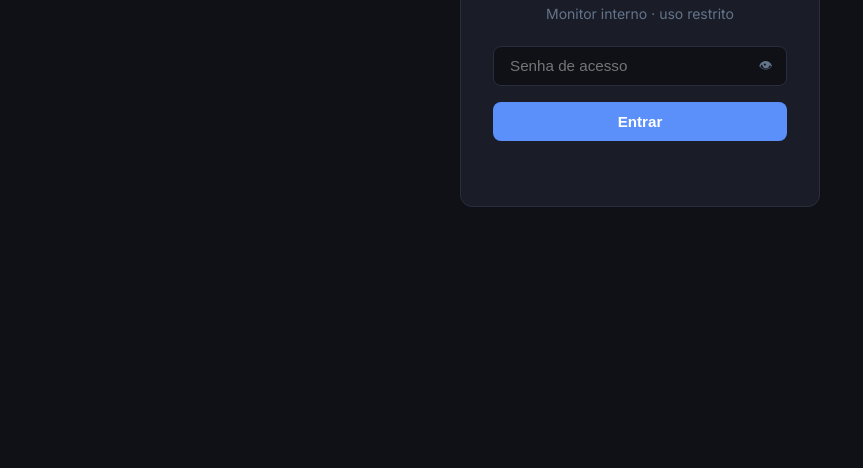
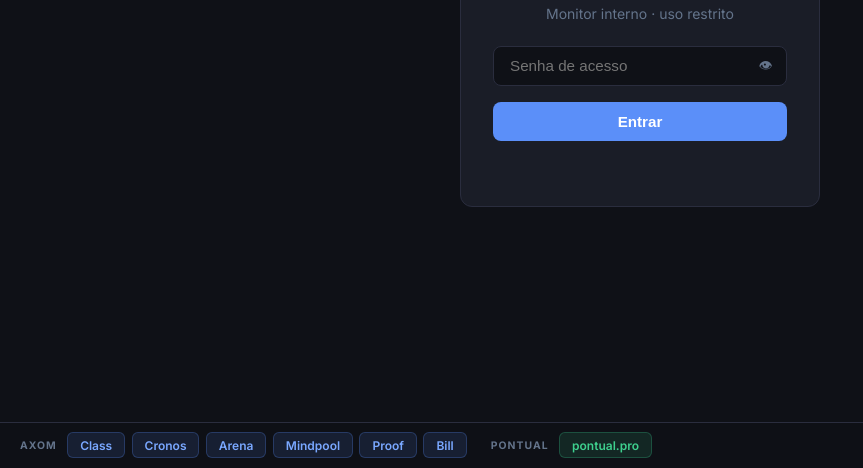
Before and after one commit to profalexv/arena, a website: page panel/index.html in a window 1280 px wide. Shown: the part 332-800 px from the top of the page, without its empty margins (0-863 px from the left). Drawn offline with nearby package versions, Linux system fonts and the light colour scheme.

Commit message:
feat: barra de apps (AXOM + Pontual) sempre visível

```diff
--- a/panel/index.html
+++ b/panel/index.html
@@ -10,6 +10,23 @@
   <link rel="stylesheet" href="style.css">
 </head>
 <body>
+
+<!-- ── Apps Bar (sempre visível) ─────────────────────────────── -->
+<div id="apps-bar">
+  <div class="apps-group">
+    <span class="apps-label">AXOM</span>
+    <a href="https://class.axom.app"   target="_blank" rel="noopener" class="app-btn edu">Class</a>
+    <a href="https://cronos.axom.app"  target="_blank" rel="noopener" class="app-btn edu">Cronos</a>
+    <a href="https://arena.axom.app"   target="_blank" rel="noopener" class="app-btn edu">Arena</a>
+    <a href="https://mindpool.axom.app" target="_blank" rel="noopener" class="app-btn edu">Mindpool</a>
+    <a href="https://proof.axom.app"   target="_blank" rel="noopener" class="app-btn edu">Proof</a>
+    <a href="https://bill.axom.app"    target="_blank" rel="noopener" class="app-btn edu">Bill</a>
+  </div>
+  <div class="apps-group">
+    <span class="apps-label">PONTUAL</span>
+    <a href="https://pontual.pro"      target="_blank" rel="noopener" class="app-btn hrm">pontual.pro</a>
+  </div>
+</div>
 
 <!-- ── Login ─────────────────────────────────────────────────── -->
 <div id="login-screen">
--- a/panel/style.css
+++ b/panel/style.css
@@ -20,6 +20,49 @@ body {
   min-height: 100vh;
   padding: 1.5rem;
 }
+
+/* ── Apps Bar ── */
+#apps-bar {
+  position: fixed; bottom: 0; left: 0; right: 0; z-index: 200;
+  display: flex; align-items: center; gap: 1.5rem; flex-wrap: wrap;
+  padding: .6rem 1.25rem;
+  background: rgba(15,17,23,.92);
+  backdrop-filter: blur(10px);
+  border-top: 1px solid var(--border);
+  font-size: .78rem;
+}
+.apps-group {
+  display: flex; align-items: center; gap: .4rem; flex-wrap: wrap;
+}
+.apps-label {
+  font-size: .65rem; font-weight: 700; letter-spacing: .1em;
+  text-transform: uppercase; color: var(--muted);
+  margin-right: .25rem;
+}
+.app-btn {
+  display: inline-block;
+  padding: .28rem .75rem;
+  border-radius: 6px;
+  font-size: .75rem; font-weight: 600;
+  text-decoration: none;
+  border: 1px solid transparent;
+  transition: opacity .15s, border-color .15s;
+}
+.app-btn:hover { opacity: .8; }
+.app-btn.edu {
+  background: rgba(91,143,249,.12);
+  color: #7aa8ff;
+  border-color: rgba(91,143,249,.25);
+}
+.app-btn.edu:hover { border-color: rgba(91,143,249,.5); }
+.app-btn.hrm {
+  background: rgba(62,207,142,.12);
+  color: #3ecf8e;
+  border-color: rgba(62,207,142,.25);
+}
+.app-btn.hrm:hover { border-color: rgba(62,207,142,.5); }
+
+body { padding-bottom: 3.5rem; }
 
 /* ── Login overlay ── */
 #login-screen {
```
